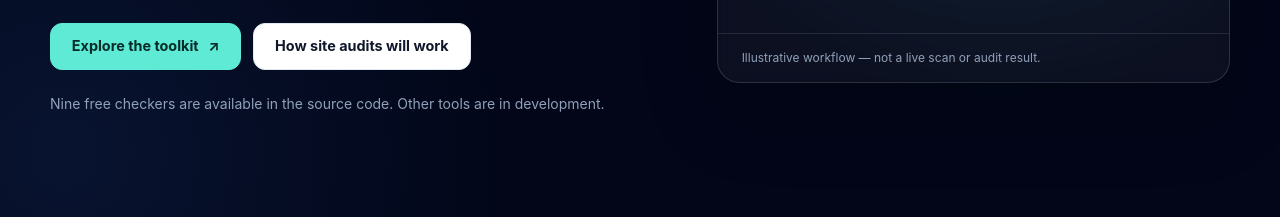
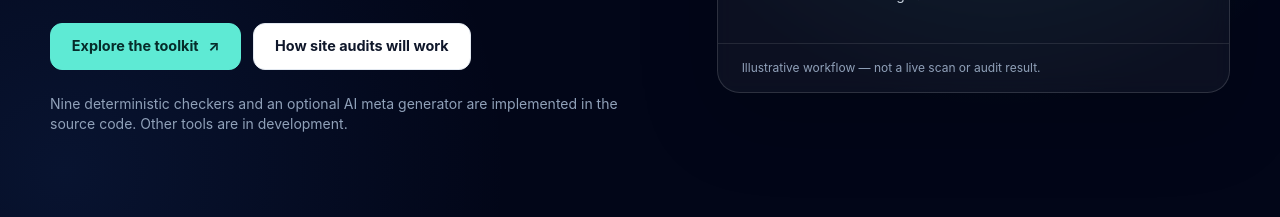
Before and after one commit to bharathuma/aiseoonline, an Astro site in the folder apps/web/: page / in a window 1280 px wide. Shown: the part 583-800 px from the top of the page. Built offline with nearby package versions, Linux system fonts and the light colour scheme; Astro itself is replaced by a stand-in of ours.

Commit message:
docs(ai): document tenth SEO tool and optional paid-call configuration

```diff
--- a/apps/web/src/pages/index.astro
+++ b/apps/web/src/pages/index.astro
@@ -30,7 +30,7 @@ import ToolDirectory from '../components/ToolDirectory.tsx';
           <UiButton href="/audit/" variant="secondary">How site audits will work</UiButton>
         </div>
         <p class="mt-6 text-sm text-slate-400">
-          Nine free checkers are available in the source code. Other tools are in development.
+          Nine deterministic checkers and an optional AI meta generator are implemented in the source code. Other tools are in development.
         </p>
       </div>
       <aside aria-label="Illustration of the planned SEO audit process" class="concept-panel">
```
